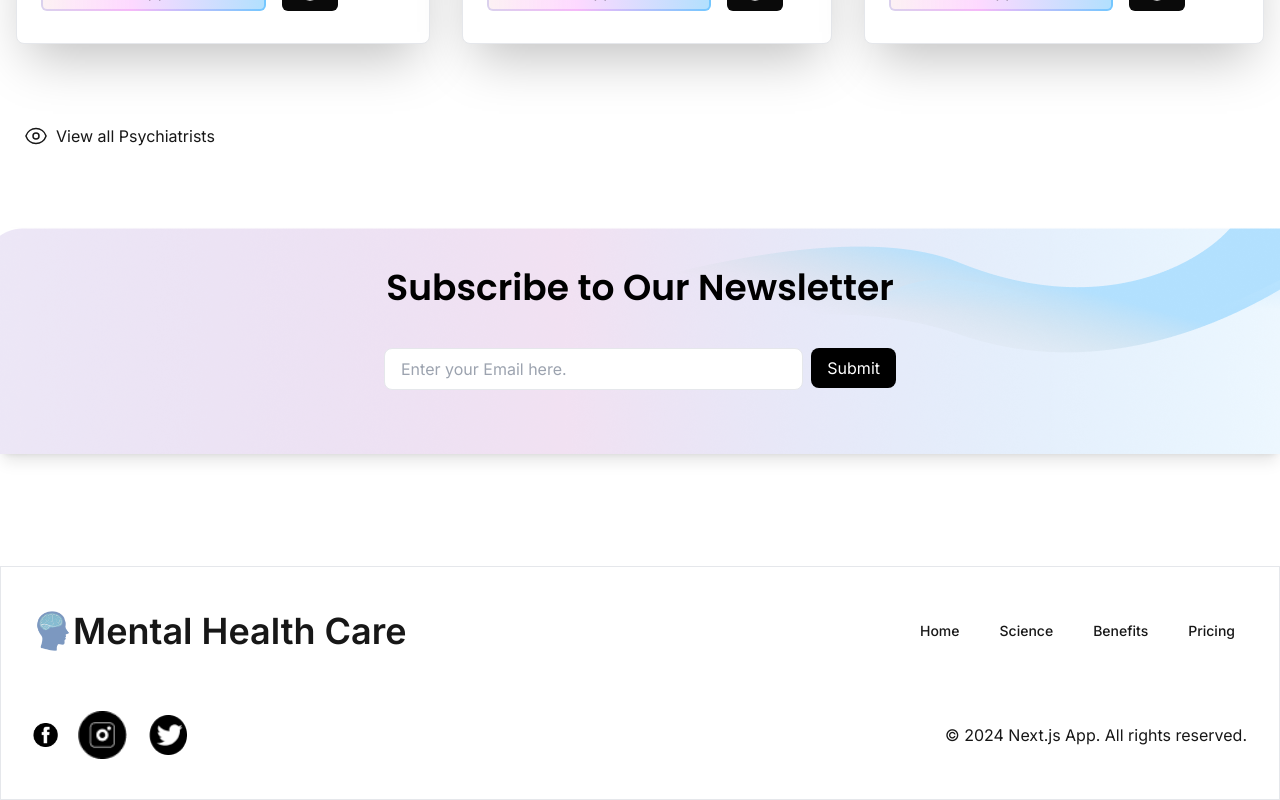
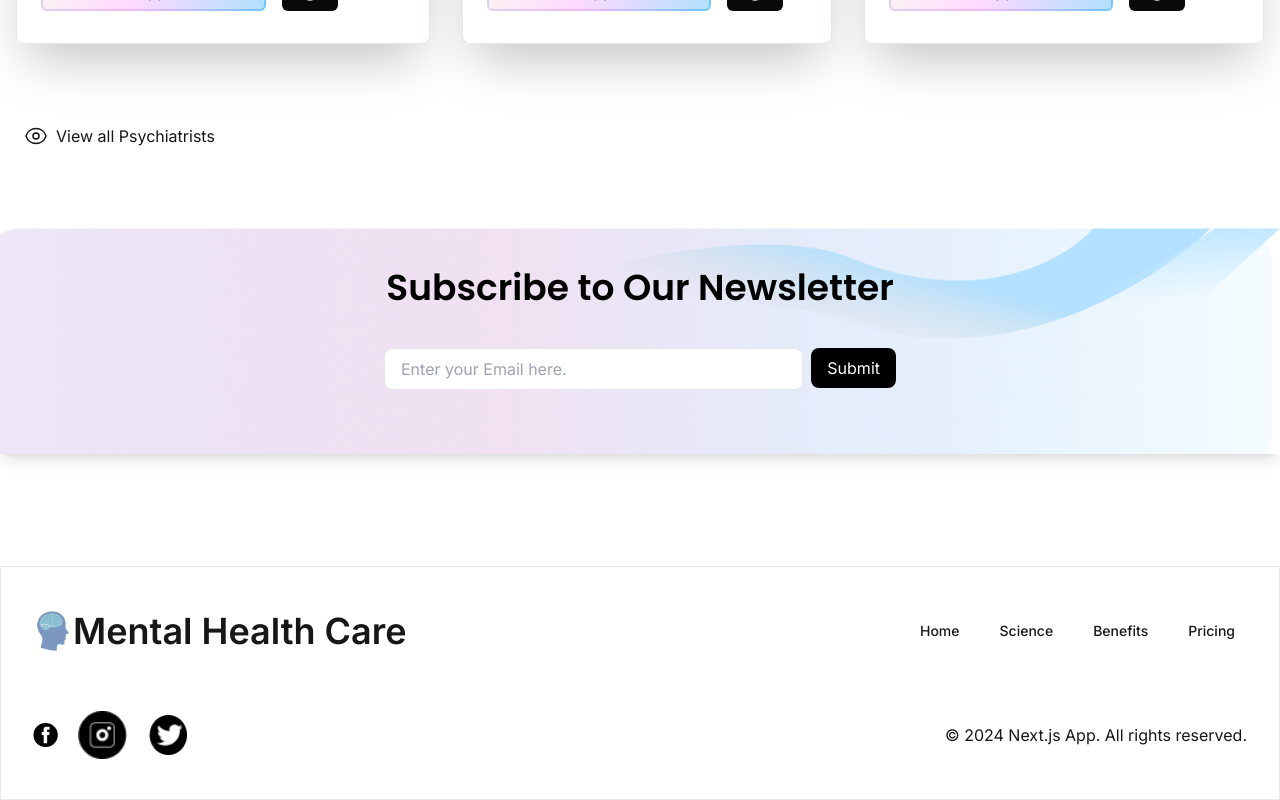
Before and after one commit to amirshehzadshah/mental-health-organization, a Next.js app: page / in a window 1280 px wide. Shown: the part 1343-2143 px from the top of the page. Built offline with nearby package versions, Linux system fonts and the light colour scheme.

Commit message:
NewsLetter add cover

```diff
--- a/src/app/common/NewsLetterCard.jsx
+++ b/src/app/common/NewsLetterCard.jsx
@@ -23,7 +23,7 @@ export default function NewsletterSubscribe({ heading, desc }) {
     });
 
     return (
-        <div className="bg-white flex flex-col items-center text-white text-center py-10 custom-background shadow-lg">
+        <div className="bg-white bg-cover flex flex-col items-center text-white text-center py-10 custom-background shadow-lg">
             <h2 className="text-4xl text-black font-semibold font-poppins text-center mb-4">
                 {heading}
             </h2>
@@ -36,7 +36,7 @@ export default function NewsletterSubscribe({ heading, desc }) {
             }
             <div className="w-full max-w-[560px] p-6">
                 <form onSubmit={formik.handleSubmit} className="flex items-start max-md:items-center space-x-2 max-md:flex-col max-md:gap-2">
-                    <div className="flex-grow">
+                    <div className="flex flex-col flex-grow items-start">
                         <input
                             id="email"
                             name="email"
```
